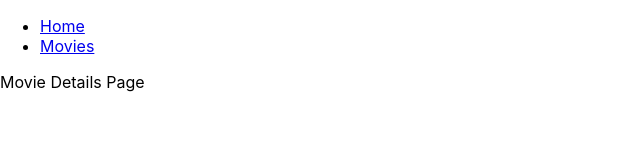
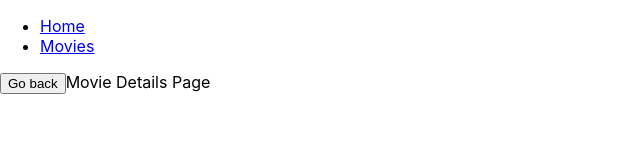
Before and after one commit to patsyuck/goit-react-hw-04-movies, a React (Create React App) app: page /movies/1 in a window 1280 px wide. Shown: the top 162 px of the page, without its empty margins (0-640 px from the left). Built offline with nearby package versions, Linux system fonts and the light colour scheme; no server answers.

Commit message:
Додав кнопку Go back

```diff
--- a/src/components/MovieDetailsPage/MovieDetailsPage.js
+++ b/src/components/MovieDetailsPage/MovieDetailsPage.js
@@ -1,3 +1,12 @@
-export function MovieDetailsPage() {
-  return <div>Movie Details Page</div>;
+import { Component } from 'react';
+
+export class MovieDetailsPage extends Component {
+  render() {
+    return (
+      <div>
+        <button onClick={this.props.history.goBack}>Go back</button>
+        Movie Details Page
+      </div>
+    );
+  }
 }
```
Also changed, not shown: 1 other file (tests, documents, lock files or other folders).
